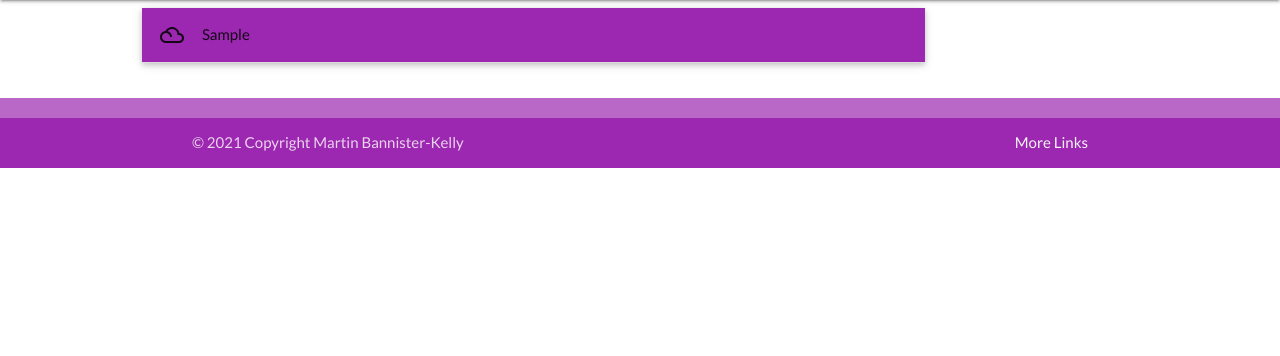
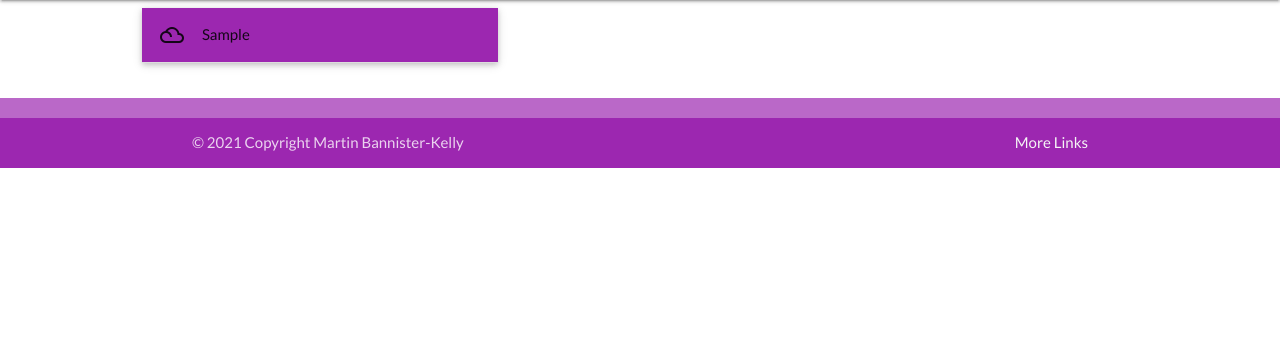
Before and after one commit to martinbannister/CI_MS3_We-ll_Look_Into_It, a Flask app: page / in a window 1280 px wide. Shown: the part 64-420 px from the top of the page. Run offline with Flask 2, Linux system fonts and the light colour scheme; a database or web service that is not in the repository returns one stand-in record (values such as "Sample title"); some libraries are stand-ins or nearby versions.

Commit message:
FEAT(potholes.html): make pothole accordian narrower

```diff
--- a/templates/potholes.html
+++ b/templates/potholes.html
@@ -2,7 +2,7 @@
 {% block content %}
 
 <div class="row">
-    <div class="col s12 m8 offset-m1">
+    <div class="col s12 m4 offset-m1">
 
         <ul class="collapsible popout">
 
```
